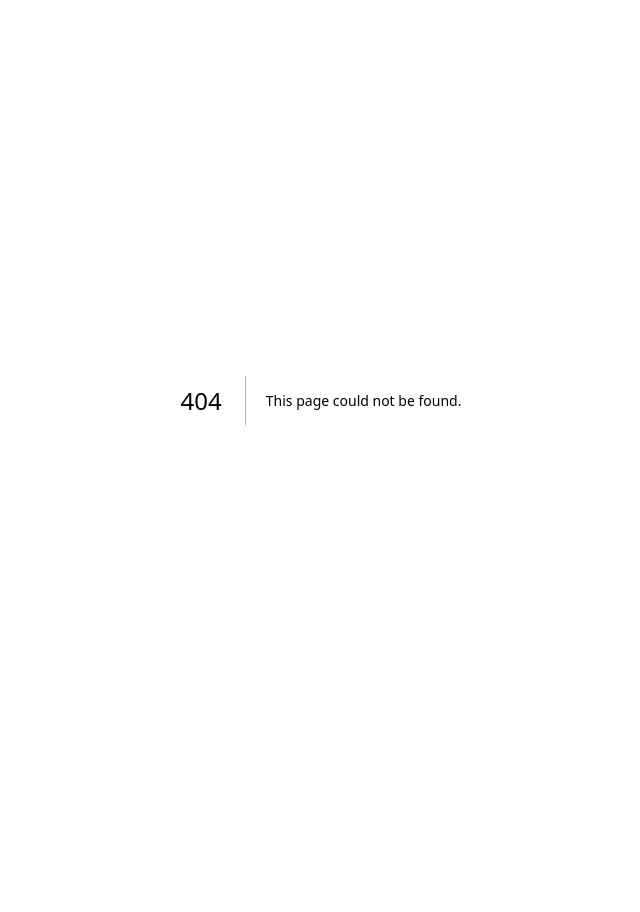
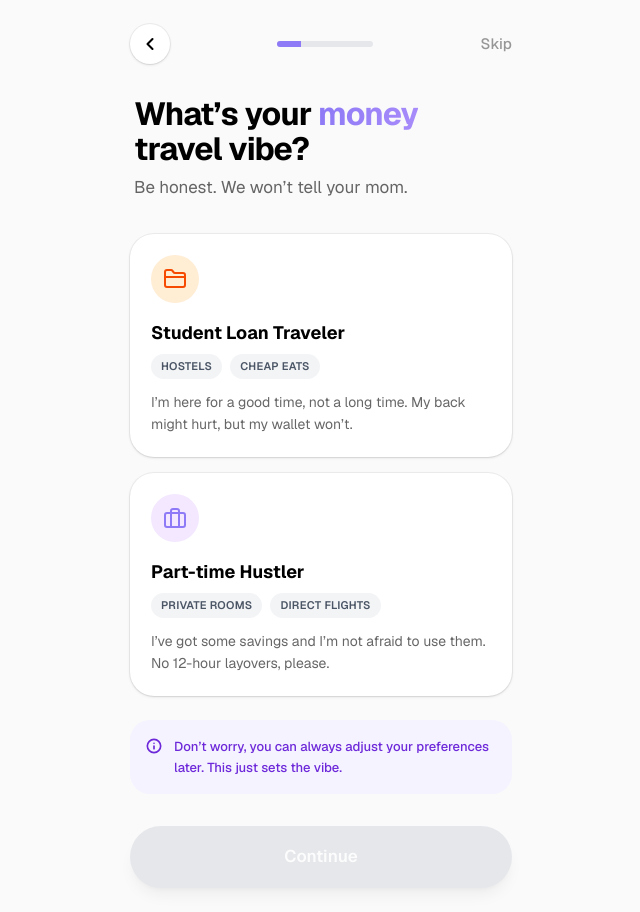
Before and after one commit to RadaHidos/GoApp, a Next.js app: page /onboarding/quiz in a window 1280 px wide. Before the commit this address had no page. Shown: the whole page, without its empty margins (319-959 px from the left). Before the commit the page ends 800 px from the top, so only its background shows below. Built offline with nearby package versions, Linux system fonts and the light colour scheme.

Commit message:
QUIZ - creating the first quiz page

```diff
--- /dev/null
+++ b/app/onboarding/quiz/page.tsx
@@ -0,0 +1,299 @@
+"use client";
+
+import { useState } from "react";
+import { useRouter } from "next/navigation";
+import { motion, AnimatePresence } from "framer-motion";
+
+const easeOut = [0.22, 1, 0.36, 1] as const;
+
+export default function OnboardingQuizPage() {
+  const router = useRouter();
+  const [selectedOption, setSelectedOption] = useState<string | null>(null);
+
+  const handleNext = () => {
+    if (selectedOption) {
+      router.push("/onboarding/quiz/2");
+    }
+  };
+
+  return (
+    <main className="min-h-screen w-full bg-[#FAFAFA] text-[#1D1D1F]">
+      <div className="mx-auto flex min-h-screen w-full max-w-[430px] flex-col px-6 py-6 font-sans">
+        {/* Navigation Header */}
+        <header className="mb-8 flex items-center justify-between">
+          <button
+            onClick={() => router.back()}
+            className="flex h-10 w-10 items-center justify-center rounded-full bg-white text-black shadow-sm ring-1 ring-black/5 transition-transform active:scale-95"
+            aria-label="Go back"
+          >
+            <ArrowLeftIcon />
+          </button>
+
+          {/* Progress Bar */}
+          <div className="flex h-1.5 w-24 overflow-hidden rounded-full bg-gray-200">
+            <motion.div
+              initial={{ width: 0 }}
+              animate={{ width: "25%" }}
+              transition={{ duration: 0.8, ease: easeOut }}
+              className="h-full bg-[#8E7AF6]"
+            />
+          </div>
+
+          <button
+            onClick={() => router.push("/home")}
+            className="text-[15px] font-medium text-black/40 transition-colors hover:text-black"
+          >
+            Skip
+          </button>
+        </header>
+
+        {/* Title Section */}
+        <motion.div
+          initial={{ opacity: 0, y: 10 }}
+          animate={{ opacity: 1, y: 0 }}
+          transition={{ duration: 0.5, delay: 0.1, ease: easeOut }}
+          className="mb-8 px-1"
+        >
+          <h1 className="mb-2 text-[32px] font-bold leading-[1.1] tracking-tight text-black">
+            What’s your{" "}
+            <span className="bg-gradient-to-r from-[#8E7AF6] to-[#A78BFA] bg-clip-text text-transparent">
+              money
+            </span>{" "}
+            travel vibe?
+          </h1>
+          <p className="text-[17px] leading-relaxed text-black/60">
+            Be honest. We won’t tell your mom.
+          </p>
+        </motion.div>
+
+        {/* Options Grid */}
+        <div className="flex flex-col gap-4">
+          <QuizOptionCard
+            id="student-loan"
+            title="Student Loan Traveler"
+            description="I’m here for a good time, not a long time. My back might hurt, but my wallet won’t."
+            tags={["Hostels", "Cheap Eats"]}
+            selected={selectedOption === "student-loan"}
+            onSelect={() => setSelectedOption("student-loan")}
+            delay={0.2}
+            icon={<BackpackIcon />}
+            iconBg="bg-orange-100 text-orange-600"
+          />
+
+          <QuizOptionCard
+            id="part-time-hustler"
+            title="Part-time Hustler"
+            description="I’ve got some savings and I’m not afraid to use them. No 12-hour layovers, please."
+            tags={["Private Rooms", "Direct Flights"]}
+            selected={selectedOption === "part-time-hustler"}
+            onSelect={() => setSelectedOption("part-time-hustler")}
+            delay={0.3}
+            icon={<BriefcaseIcon />}
+            iconBg="bg-purple-100 text-[#8E7AF6]"
+          />
+        </div>
+
+        {/* Info Box */}
+        <motion.div
+          initial={{ opacity: 0, y: 10 }}
+          animate={{ opacity: 1, y: 0 }}
+          transition={{ duration: 0.5, delay: 0.45 }}
+          className="mt-6 flex gap-3 rounded-[20px] bg-[#F5F3FF] p-4 text-[#6D28D9]"
+        >
+          <InfoIcon className="shrink-0 mt-0.5" />
+          <p className="text-[13px] font-medium leading-relaxed">
+            Don’t worry, you can always adjust your preferences later. This just
+            sets the vibe.
+          </p>
+        </motion.div>
+
+        <div className="flex-1" />
+
+        {/* Bottom CTA */}
+        <motion.div
+          initial={{ opacity: 0, y: 20 }}
+          animate={{ opacity: 1, y: 0 }}
+          transition={{ duration: 0.5, delay: 0.5 }}
+          className="mt-8"
+        >
+          <button
+            onClick={handleNext}
+            disabled={!selectedOption}
+            className={`w-full rounded-full py-[18px] text-[17px] font-semibold text-white shadow-lg transition-all duration-300
+              ${
+                selectedOption
+                  ? "bg-[#0B0C0F] shadow-black/10 hover:scale-[1.02] hover:bg-black"
+                  : "cursor-not-allowed bg-gray-300 opacity-50"
+              }
+            `}
+          >
+            Continue
+          </button>
+        </motion.div>
+      </div>
+    </main>
+  );
+}
+
+// --- Components ---
+
+interface QuizOptionCardProps {
+  id: string;
+  title: string;
+  description: string;
+  tags: string[];
+  selected: boolean;
+  onSelect: () => void;
+  delay: number;
+  icon: React.ReactNode;
+  iconBg: string;
+}
+
+function QuizOptionCard({
+  title,
+  description,
+  tags,
+  selected,
+  onSelect,
+  delay,
+  icon,
+  iconBg,
+}: QuizOptionCardProps) {
+  return (
+    <motion.div
+      initial={{ opacity: 0, y: 20 }}
+      animate={{ opacity: 1, y: 0 }}
+      transition={{ duration: 0.5, delay, ease: easeOut }}
+      onClick={onSelect}
+      className={`group relative cursor-pointer overflow-hidden rounded-[24px] border p-5 transition-all duration-300
+        ${
+          selected
+            ? "border-[#8E7AF6] bg-white ring-4 ring-[#8E7AF6]/10 shadow-lg"
+            : "border-transparent bg-white shadow-sm ring-1 ring-black/5 hover:scale-[1.01] hover:shadow-md"
+        }
+      `}
+    >
+      <div className="mb-4 flex items-start justify-between">
+        <div
+          className={`flex h-12 w-12 items-center justify-center rounded-full ${iconBg}`}
+        >
+          {icon}
+        </div>
+
+        {selected && (
+          <motion.div
+            initial={{ scale: 0 }}
+            animate={{ scale: 1 }}
+            className="flex h-6 w-6 items-center justify-center rounded-full bg-[#8E7AF6] text-white"
+          >
+            <CheckIcon className="h-3.5 w-3.5" />
+          </motion.div>
+        )}
+      </div>
+
+      <h3 className="mb-2 text-[18px] font-bold text-black">{title}</h3>
+      <div className="mb-3 flex flex-wrap gap-2">
+        {tags.map((tag) => (
+          <span
+            key={tag}
+            className="rounded-full bg-gray-100 px-2.5 py-1 text-[11px] font-semibold text-gray-600 uppercase tracking-wide"
+          >
+            {tag}
+          </span>
+        ))}
+      </div>
+      <p className="text-[14px] leading-relaxed text-black/60">{description}</p>
+    </motion.div>
+  );
+}
+
+// --- Icons ---
+
+function ArrowLeftIcon() {
+  return (
+    <svg
+      width="20"
+      height="20"
+      viewBox="0 0 24 24"
+      fill="none"
+      stroke="currentColor"
+      strokeWidth="2.5"
+      strokeLinecap="round"
+      strokeLinejoin="round"
+    >
+      <path d="M15 18L9 12L15 6" />
+    </svg>
+  );
+}
+
+function BackpackIcon() {
+  return (
+    <svg
+      width="24"
+      height="24"
+      viewBox="0 0 24 24"
+      fill="none"
+      stroke="currentColor"
+      strokeWidth="2"
+      strokeLinecap="round"
+      strokeLinejoin="round"
+    >
+      <path d="M4 20h16a2 2 0 0 0 2-2V8a2 2 0 0 0-2-2h-7.93a2 2 0 0 1-1.66-.9l-.82-1.2A2 2 0 0 0 7.93 3H4a2 2 0 0 0-2 2v13c0 1.1.9 2 2 2Z" />
+      <path d="M2 10h20" />
+    </svg>
+  );
+}
+
+function BriefcaseIcon() {
+  return (
+    <svg
+      width="24"
+      height="24"
+      viewBox="0 0 24 24"
+      fill="none"
+      stroke="currentColor"
+      strokeWidth="2"
+      strokeLinecap="round"
+      strokeLinejoin="round"
+    >
+      <rect width="20" height="14" x="2" y="7" rx="2" ry="2" />
+      <path d="M16 21V5a2 2 0 0 0-2-2h-4a2 2 0 0 0-2 2v16" />
+    </svg>
+  );
+}
+
+function InfoIcon({ className }: { className?: string }) {
+  return (
+    <svg
+      className={className}
+      width="16"
+      height="16"
+      viewBox="0 0 24 24"
+      fill="none"
+      stroke="currentColor"
+      strokeWidth="2.5"
+      strokeLinecap="round"
+      strokeLinejoin="round"
+    >
+      <circle cx="12" cy="12" r="10" />
+      <path d="M12 16v-4" />
+      <path d="M12 8h.01" />
+    </svg>
+  );
+}
+
+function CheckIcon({ className }: { className?: string }) {
+  return (
+    <svg
+      className={className}
+      viewBox="0 0 24 24"
+      fill="none"
+      stroke="currentColor"
+      strokeWidth="4"
+      strokeLinecap="round"
+      strokeLinejoin="round"
+    >
+      <path d="M20 6L9 17l-5-5" />
+    </svg>
+  );
+}
```
